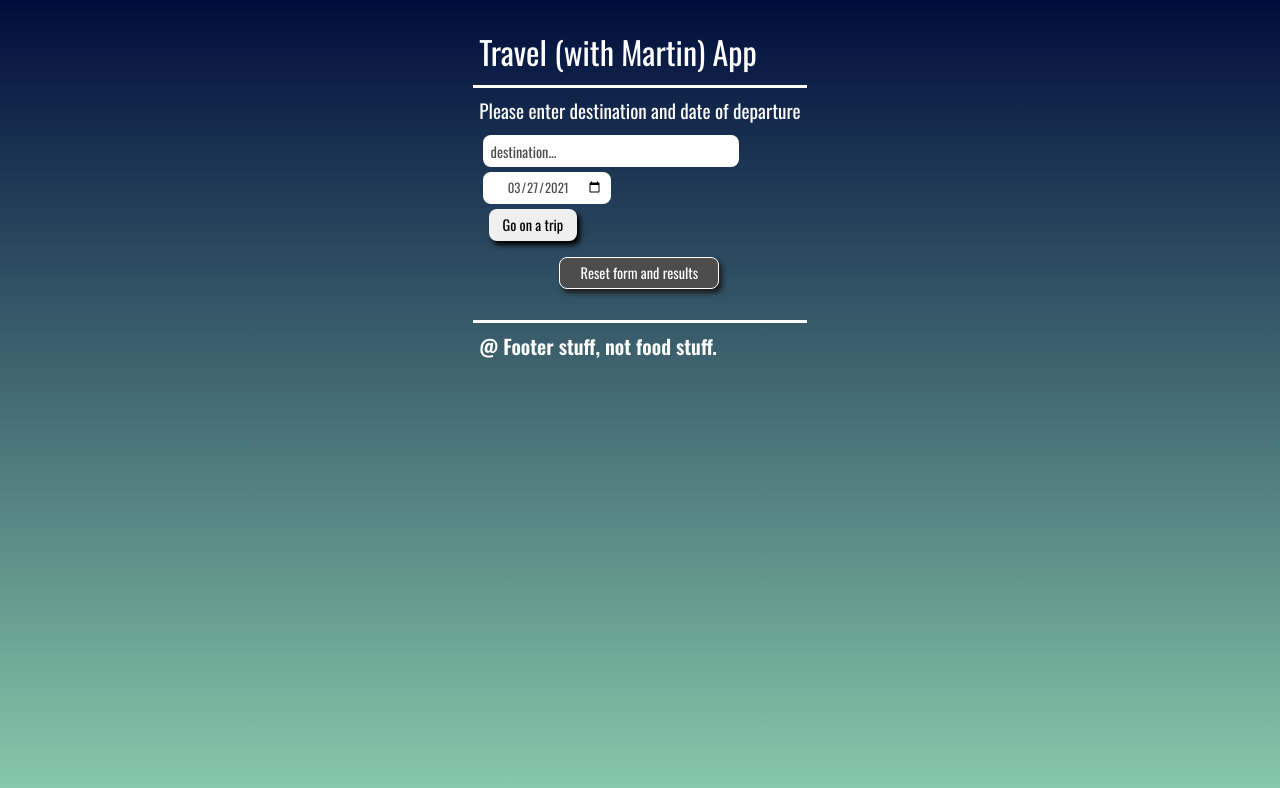
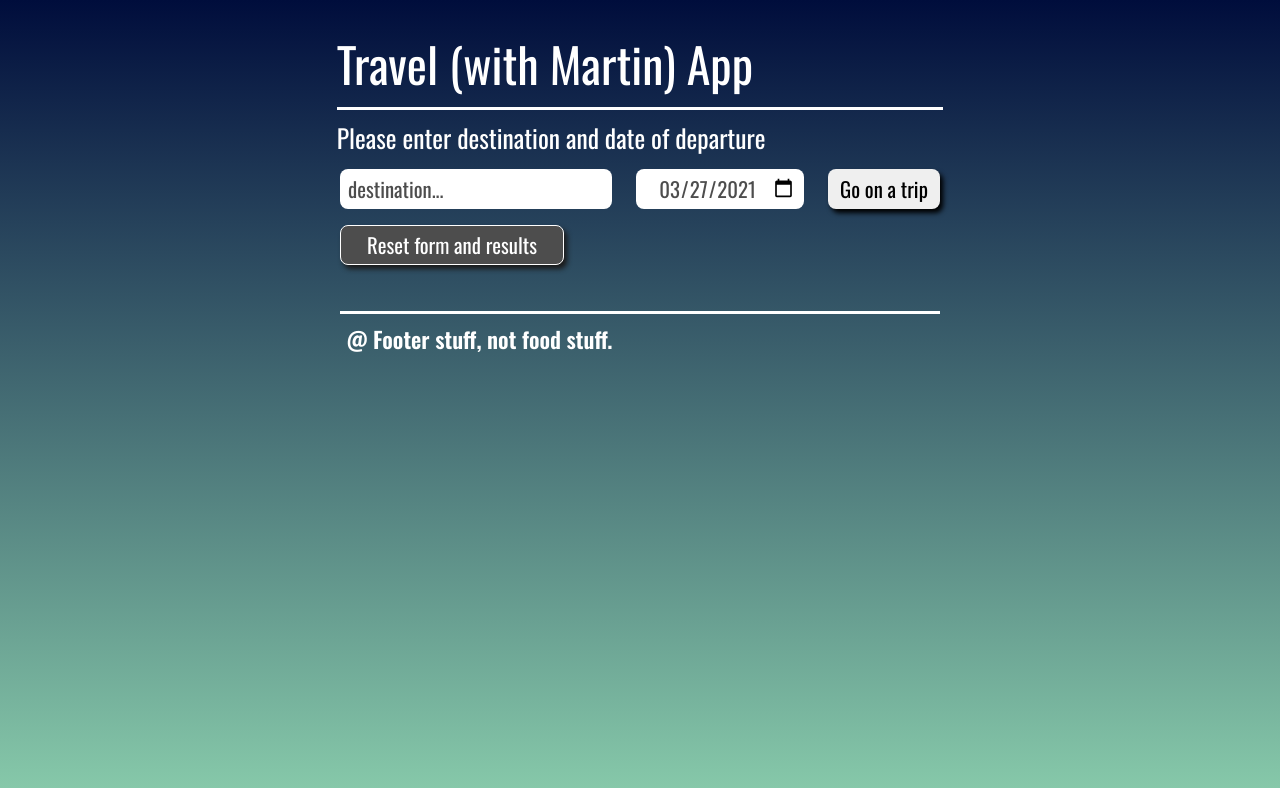
Before and after one commit to MartinSchuhmacher/udacity-final-travel-app, a website built with webpack: page src/client/views/index.html in a window 1280 px wide. Built offline with nearby package versions, Linux system fonts and the light colour scheme; a web font is replaced by a local one.

Commit message:
style: Add responsive design (tablet)

```diff
--- a/src/client/js/getTrip.js
+++ b/src/client/js/getTrip.js
@@ -11,10 +11,10 @@ function getTrip(resultsArea, dateDiff, totalData) {
     for (const weathOne of totalData.weather) {
         const newElement =
             `<li class="weather-box">
-                ${weathOne.valid_date} |
-                 <img src="https://github.com/MartinSchuhmacher/udacity-final-travel-app/blob/main/src/client/media/icons/${weathOne.weather.icon}.png?raw=true"> |
-                max ${weathOne.max_temp}°C |
-                min ${weathOne.min_temp}°C
+                <div>${weathOne.valid_date}\u00A0</div>
+                <img src="https://github.com/MartinSchuhmacher/udacity-final-travel-app/blob/main/src/client/media/icons/${weathOne.weather.icon}.png?raw=true">
+                <div>\u00A0 max ${weathOne.max_temp}°C\u00A0</div>
+                <div>\u00A0 min ${weathOne.min_temp}°C</div>
             </li>`;
         newList.insertAdjacentHTML('beforeend', newElement);
     };
--- a/src/client/styles/footer.scss
+++ b/src/client/styles/footer.scss
@@ -6,4 +6,7 @@ footer {
     font-size: 1.25rem;
     padding: 0.5rem 0.4rem 0 0.4rem;
     margin: 0.2rem;
+    @media (min-width: 48rem) {
+        font-size: 1.4rem;
+    }
 }
--- a/src/client/styles/form.scss
+++ b/src/client/styles/form.scss
@@ -3,6 +3,10 @@ label {
     display: block;
     font-size: 1.2rem;
     line-height: 1.2;
+    @media (min-width: 48rem) {
+        font-size: 1.6rem;
+        line-height: 1.5;
+    }
 }
 
 input {
@@ -62,4 +66,31 @@ input {
         vertical-align: middle;
         margin-left: 5rem;
     }
+    @media (min-width: 48rem) {
+        height: 2.5rem;
+        width: 16rem;
+        font-size: 1.3rem;
+        padding: 0 0.5rem 0 0.5rem;
+        &#delete {
+            margin-left: 0.4rem;
+            width: 14rem;
+            height: 2.5rem;
+            margin-left: 0.2rem;
+        }
+        &#date {
+            font-size: 1.3rem;
+            width: 9.5rem;
+            text-align: center;
+        }
+        &[type="submit"] {
+            width: 7rem;
+            height: 2.5rem;
+            text-align: center;
+            vertical-align: middle;
+            box-shadow: 0.2rem 0.25rem 0.3rem #000;
+            cursor: pointer;
+            margin-left: 0;
+            color: #000;
+        }
+    }
 }
--- a/src/client/styles/main.scss
+++ b/src/client/styles/main.scss
@@ -59,4 +59,23 @@ main {
             height: min-content;
         }
     }
+    //tablet view
+    @media (min-width: 48rem) {
+        .app {
+            margin: 0;
+            padding: 0;
+            &.header {
+                font-size: 3rem;
+            }
+            .text-button {
+                display: flex;
+                flex-direction: row;
+                gap: 1.5rem;
+            }
+        }
+    }
 }
+//tablet
+//@media (min-width: 768px) {}
+//desktop
+//@media (min-width: 1024px) {}
--- a/src/client/styles/results.scss
+++ b/src/client/styles/results.scss
@@ -28,4 +28,19 @@
             max-width: 2.5rem;
         }
     }
+    @media (min-width: 48rem) {
+        h2 {
+            font-size: 2.5rem;
+        }
+        h3 {
+            font-size: 1.6rem;
+        }
+        .weather-box {
+            font-size: 1.5rem;
+            padding-left: 8rem;
+            img {
+                max-width: 4.5rem;
+            }
+        }
+    }
 }
```
